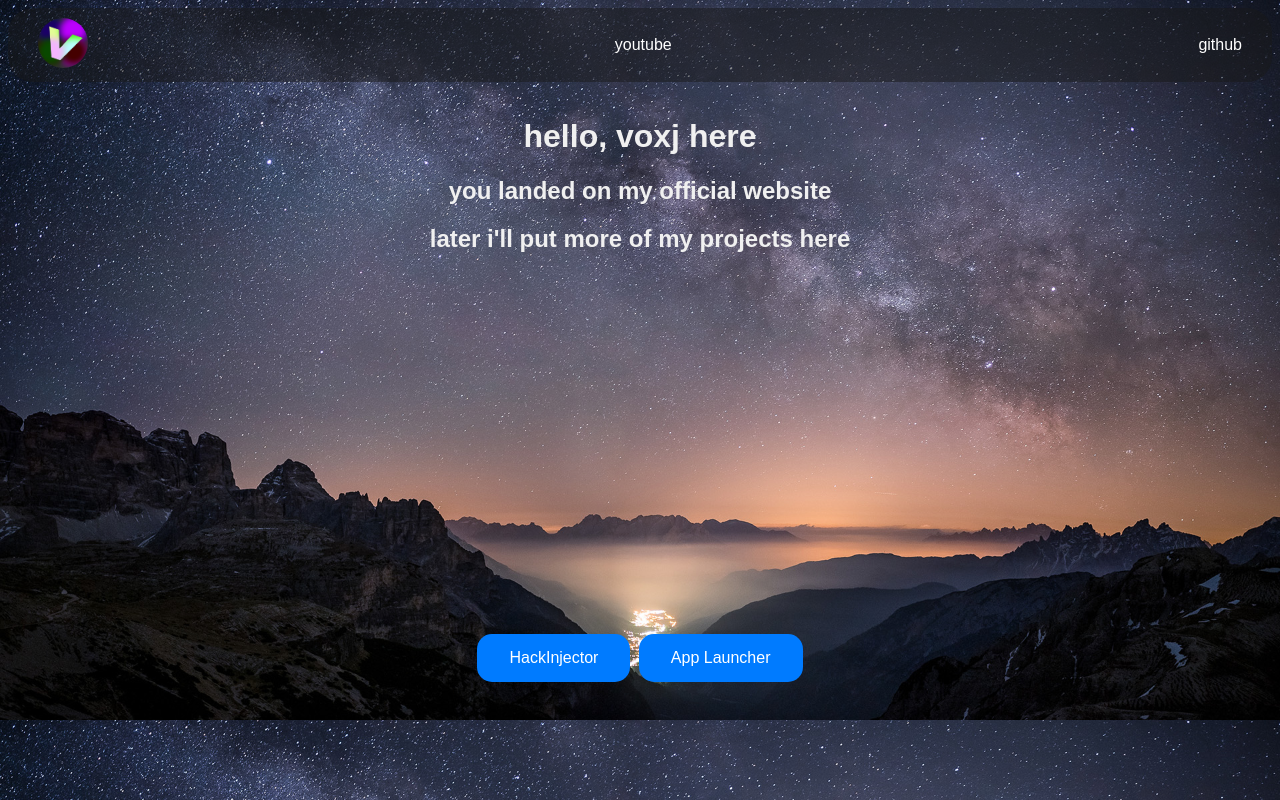
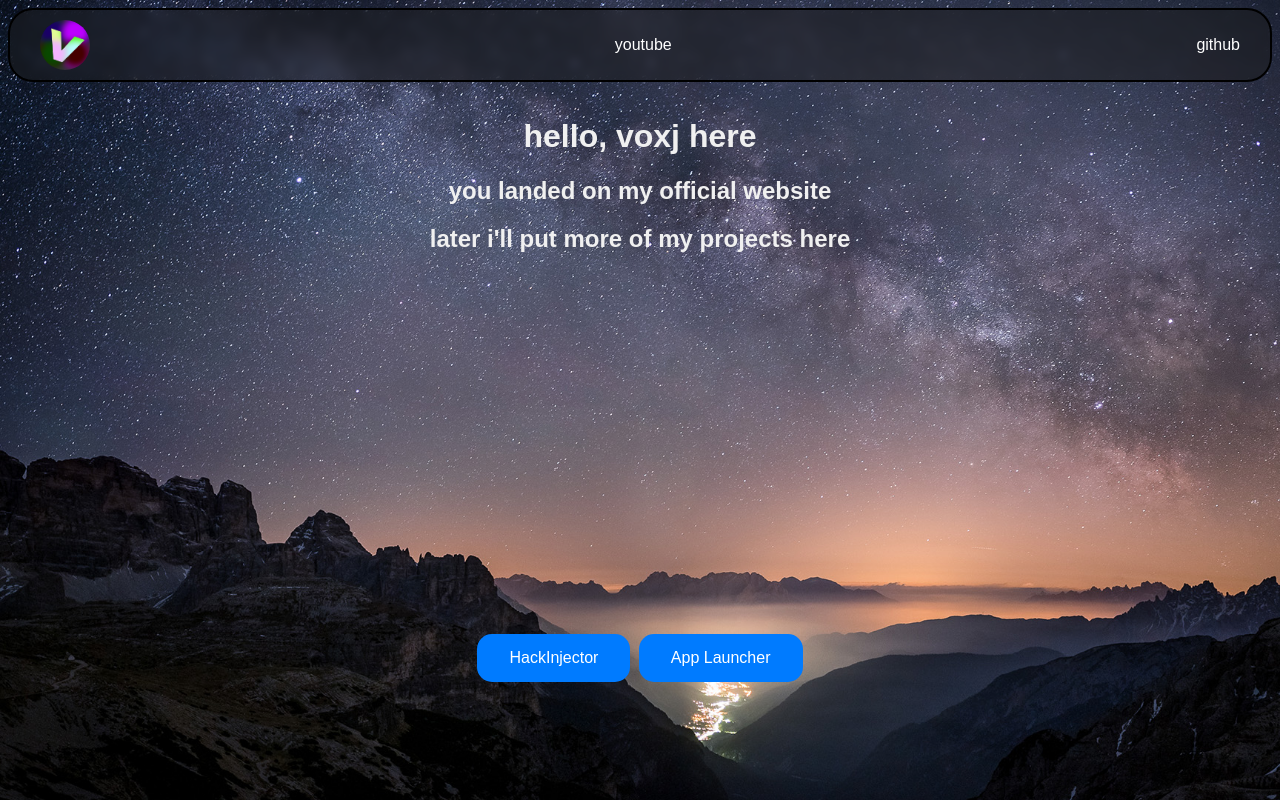
Before and after one commit to voxj/voxj.github.io, a plain HTML site: page index.html in a window 1280 px wide. Drawn offline with Linux system fonts and the light colour scheme.

Commit message:
Update index.html

```diff
--- a/index.html
+++ b/index.html
@@ -1,11 +1,10 @@
-<!DOCTYPE html>
 <html><head><title>voxj's</title>
 <link rel="icon" href="https://voxj.github.io/valt.png" type="image/png">
 <meta property="og:title" content="voxj's">
 <meta property="og:description" content="official website by voxj">
 <meta property="og:image" content="https://voxj.github.io/v.png">
 <meta property="og:url" content="https://voxj.github.io/">
-</head><body><header id="top-bar"> <a class="logothingy", href="https://voxj.github.io/"> <img src="https://github.com/voxj/voxj.github.io/blob/main/v.png?raw=true" style="width: 50px; height: 50px; border-radius: 100%;"> </a> <a href="https://youtube.com/@v0xj_">youtube</a> <a href="https://github.com/voxj">github</a> </header><div class="text">
+</head><body><header id="top-bar"> <a class="logothingy" ,="" href="https://voxj.github.io/"> <img src="https://voxj.github.io/v.png" style="width: 50px; height: 50px; border-radius: 100%;"> </a> <a href="https://youtube.com/@v0xj_">youtube</a> <a href="https://github.com/voxj">github</a> </header><div class="text">
   <h1>hello, voxj here</h1>
   <h2>you landed on my official website</h2>
   <h2>later i'll put more of my projects here</h2>
@@ -49,9 +48,11 @@ border-radius: 30px;
 }
 
 #top-bar {
+border: 2.5px solid rgb(0, 0, 0);
 background-color: rgba(25, 25, 25, 0.5);
 color: #fff;
 display: flex;
+backdrop-filter: blur(5px);
 justify-content: space-between;
 align-items: center;
 padding: 10px 20px;
@@ -66,8 +67,7 @@ padding: 0 10px;
 
 a:hover {
 color: #aeaeae;
-}
-</style>
+}</style>
 <script>
   document.getElementById("hackInj").addEventListener("click", function() {
   location.href = "https://github.com/voxj/HackInjector/releases/tag/v1.2.0";
@@ -76,4 +76,5 @@ color: #aeaeae;
   location.href = "https://github.com/voxj/app-launcher/releases/tag/1.0.0";
 });
 </script>
+
 </body></html>
```
